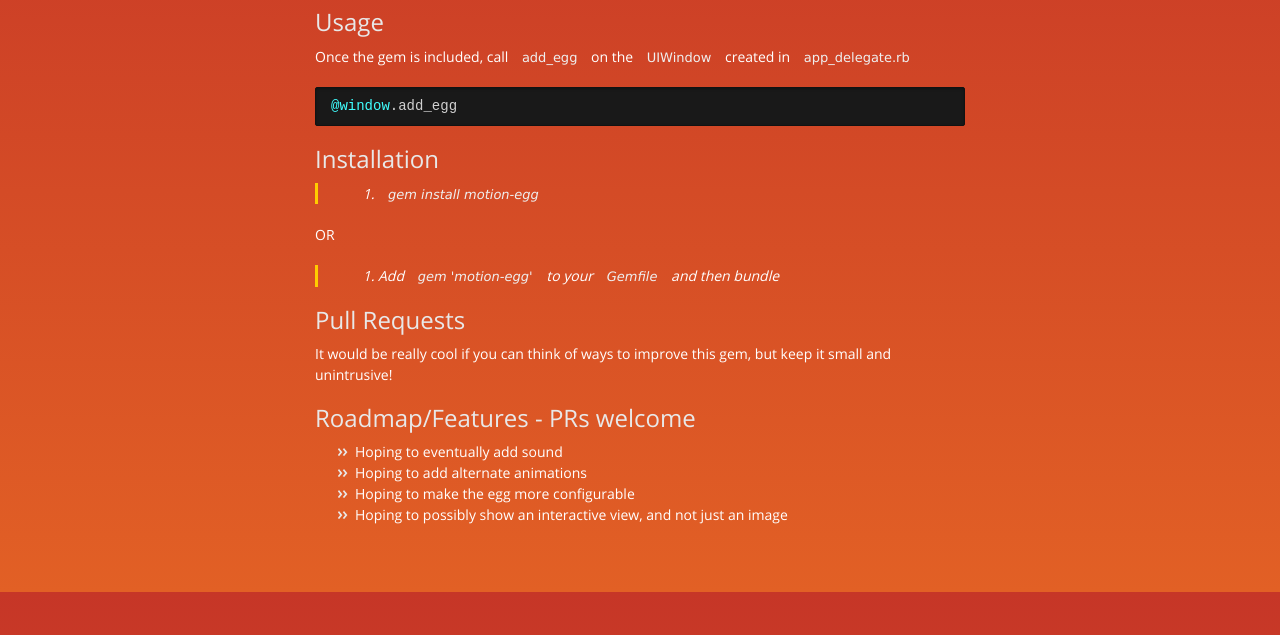
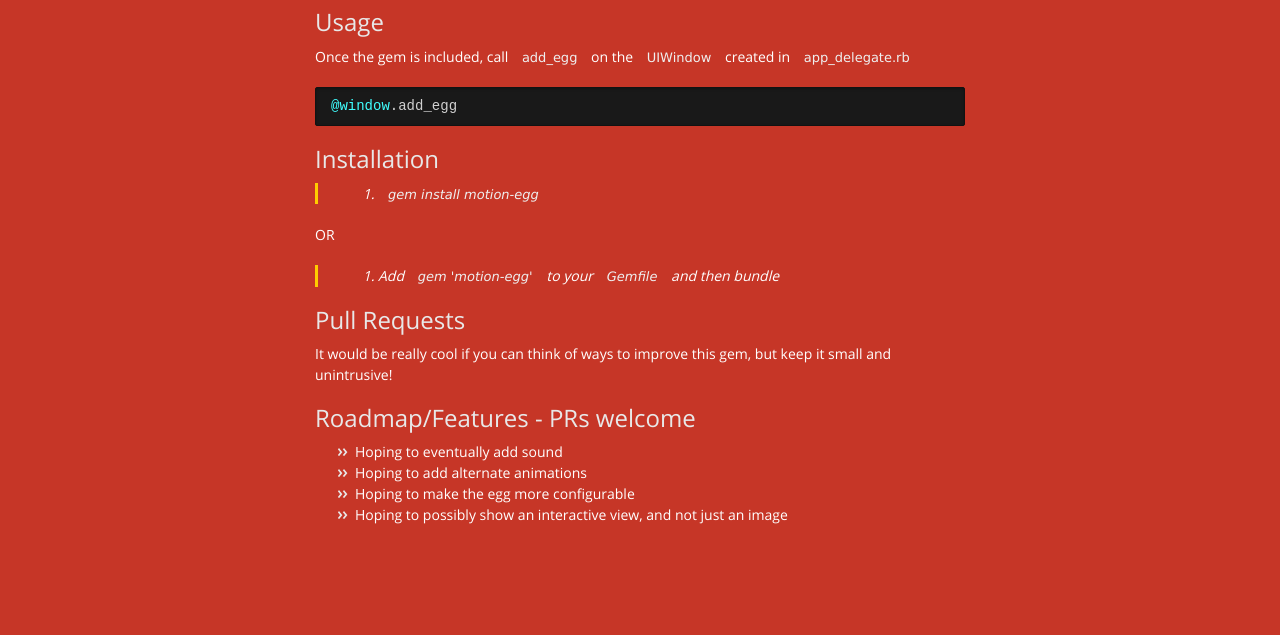
Before and after one commit to GantMan/motion-egg, a plain HTML site: page index.html in a window 1280 px wide. Shown: the part 1008-1643 px from the top of the page. Drawn offline with nearby package versions, Linux system fonts and the light colour scheme.

Commit message:
Update styles.css

```diff
--- a/stylesheets/styles.css
+++ b/stylesheets/styles.css
@@ -536,12 +536,12 @@ body {
   font-weight: normal;
   background: #c63627;
   background-attachment: fixed !important;
-  background: -webkit-gradient(linear, 50% 0%, 50% 100%, color-stop(0%, #c63627), color-stop(100%, #e26025));
-  background: -webkit-linear-gradient(#c63627, #e26025);
-  background: -moz-linear-gradient(#c63627, #e26025);
-  background: -o-linear-gradient(#c63627, #e26025);
-  background: -ms-linear-gradient(#c63627, #e26025);
-  background: linear-gradient(#c63627, #e26025);
+  background: -webkit-gradient(linear, 50% 0%, 50% 100%, color-stop(0%, #c63627), color-stop(100%, ##C63632));
+  background: -webkit-linear-gradient(#c63627, ##C63632);
+  background: -moz-linear-gradient(#c63627, ##C63632);
+  background: -o-linear-gradient(#c63627, ##C63632);
+  background: -ms-linear-gradient(#c63627, ##C63632);
+  background: linear-gradient(#c63627, ##C63632);
 }
 
 h1, h2, h3, h4, h5, h6 {
```
